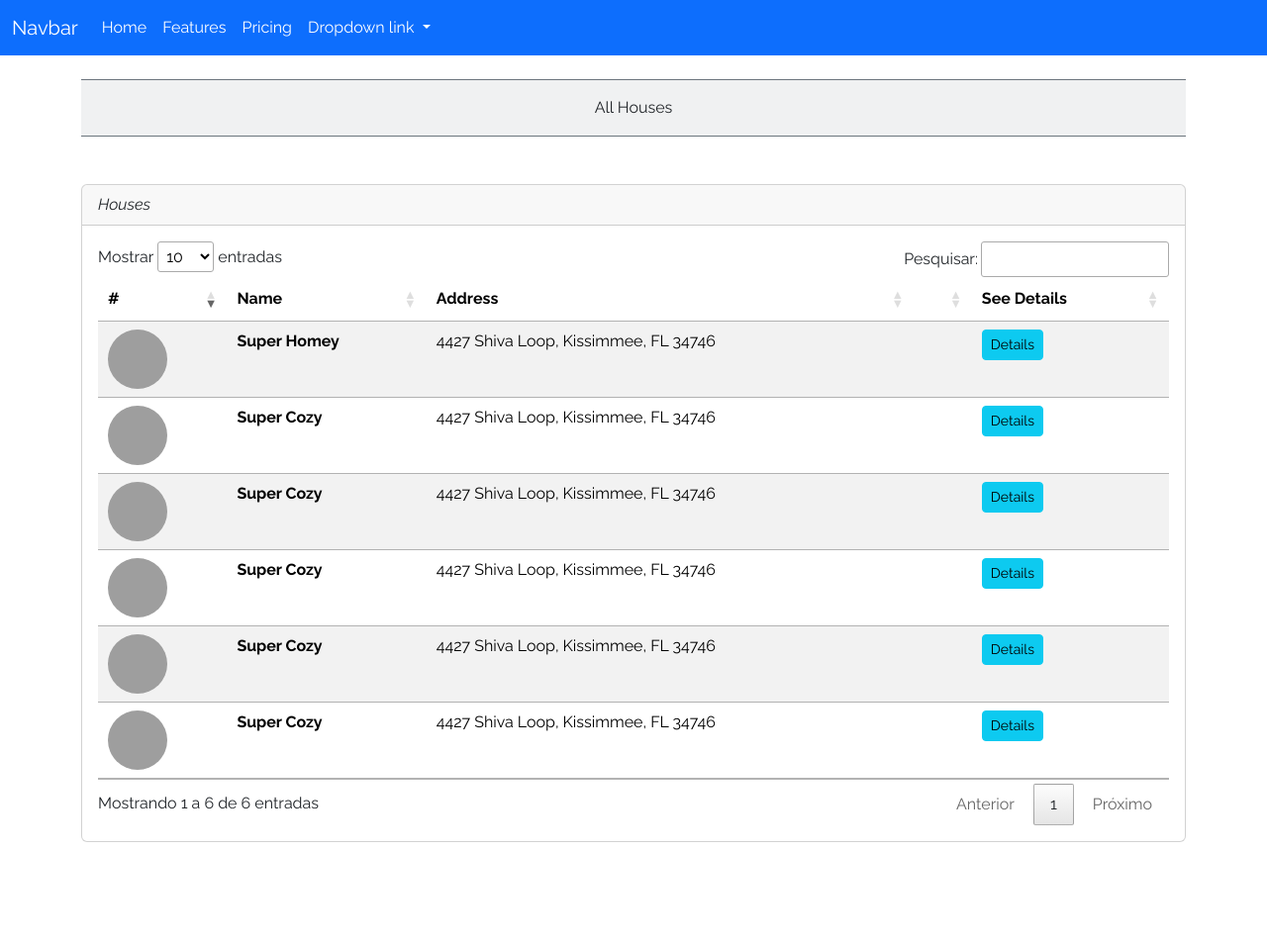
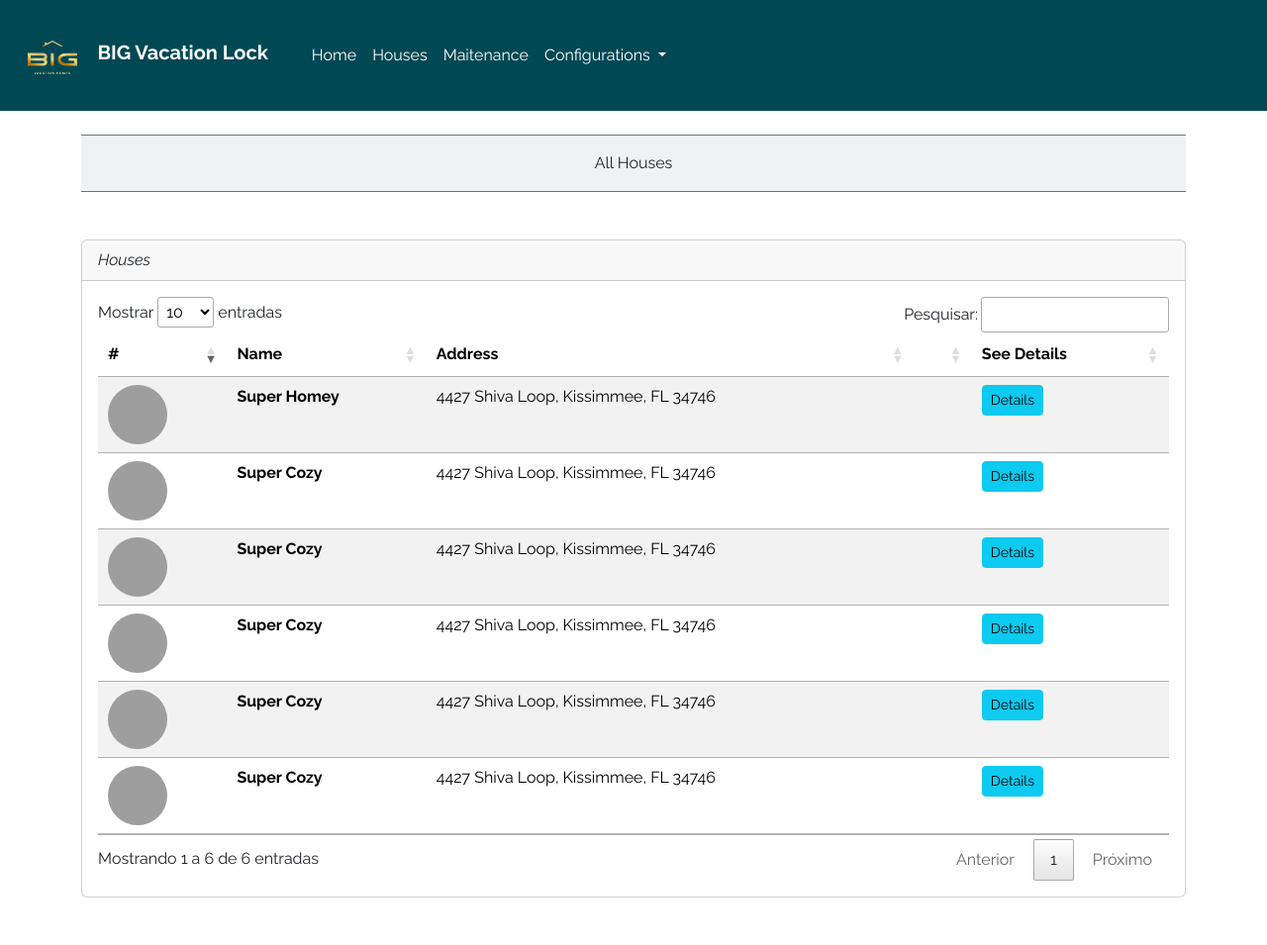
Before and after one commit to luanleandronogueira/bigvacationlock, a PHP site: page /houses.php in a window 1280 px wide. Shown: the whole page at 99% size. Before the commit the page ends 851 px from the top, so only its background shows below. Run offline with PHP 8.4, Linux system fonts and the light colour scheme; data comes from the database, SQL or seed files in the repository; some libraries are stand-ins or nearby versions; grey boxes are pictures that could not be loaded.

Commit message:
houses, layouts and informations

```diff
--- a/assets/css/style.css
+++ b/assets/css/style.css
@@ -2,6 +2,10 @@
 body {
     font-family: "Raleway", sans-serif !important;
 
+}
+.nav1 {
+    padding: 16px !important;
+    background-color: #004854 !important;
 }
 
 nav a {
@@ -11,3 +15,11 @@ nav a {
 nav ul li {
     color: black !important;
 }
+
+.collapse {
+    padding: 20px !important;
+}
+
+.nounderline {
+    list-style-type: none !important;
+  }
--- a/assets/js/script.js
+++ b/assets/js/script.js
@@ -0,0 +1,26 @@
+function copy_text() {
+    // Seleciona o elemento que contém as informações
+    var texto = document.getElementById("information");
+
+    // Cria um elemento textarea temporário
+    var temp = document.createElement("textarea");
+
+    // Adiciona o texto ao elemento temporário
+    temp.value = texto.textContent;
+
+    // Adiciona o elemento temporário ao documento (fora da visualização)
+    document.body.appendChild(temp);
+
+    // Seleciona todo o texto no elemento temporário
+    temp.select();
+
+    // Copia o texto para a área de transferência
+    document.execCommand("copy");
+
+    // Remove o elemento temporário
+    document.body.removeChild(temp);
+
+
+    // Mostra uma mensagem de sucesso (opcional)
+    alert("Copied!");
+}
--- a/controllers/footer.php
+++ b/controllers/footer.php
@@ -1,5 +1,5 @@
 </main>
-<footer>
+<footer class="mt-5">
 
 </footer>
 <script src="assets/js/script.js"></script>
--- a/controllers/header.php
+++ b/controllers/header.php
@@ -20,16 +20,21 @@
 <style>
   /* Adicione um estilo específico para telas menores, como celulares */
   @media (max-width: 767px) {
+
     /* Seletor para a tabela que você deseja adicionar o scroll horizontal */
     .sua-tabela {
       /* Defina a largura máxima da tabela para ativar o scroll horizontal quando necessário */
       max-width: 100%;
       /* Adicione um scroll horizontal quando o conteúdo excede a largura da tabela */
       overflow-x: auto;
-          display: block; /* Adicione display: block para forçar a barra de rolagem horizontal */
+      display: block;
+      /* Adicione display: block para forçar a barra de rolagem horizontal */
     }
+
     /* Opcional: Remova as bordas da tabela para um visual mais limpo */
-        .sua-tabela, .sua-tabela th, .sua-tabela td {
+    .sua-tabela,
+    .sua-tabela th,
+    .sua-tabela td {
       border: none;
     }
   }
@@ -37,9 +42,12 @@
 
 <body>
   <header>
-    <nav class="navbar navbar-expand-lg bg-primary">
+    <nav class="navbar nav1 navbar-expand-lg">
       <div class="container-fluid">
-        <a class="navbar-brand" href="#">Navbar</a>
+        <a class="navbar-brand" href="#">
+          <img src="./assets/images/logo.png" alt="Logo" width="50" height="34" class="d-inline-block align-text-top">
+           <span class="d-none d-lg-inline">&nbsp;&nbsp; <strong>BIG Vacation Lock</strong></span>
+        </a>
         <button class="navbar-toggler" type="button" data-bs-toggle="collapse" data-bs-target="#navbarNavDropdown" aria-controls="navbarNavDropdown" aria-expanded="false" aria-label="Toggle navigation">
           <span class="navbar-toggler-icon"></span>
         </button>
@@ -49,15 +57,15 @@
               <a class="nav-link active" aria-current="page" href="#">Home</a>
             </li>
             <li class="nav-item">
-              <a class="nav-link" href="#">Features</a>
+              <a class="nav-link" href="houses.php">Houses</a>
             </li>
             <li class="nav-item">
-              <a class="nav-link" href="#">Pricing</a>
+              <a class="nav-link" href="#">Maitenance</a>
             </li>
             <div>
               <li class="nav-item dropdown ">
                 <a class="nav-link dropdown-toggle" href="#" role="button" data-bs-toggle="dropdown" aria-expanded="false">
-                  Dropdown link
+                  Configurations
                 </a>
                 <ul class="dropdown-menu">
                   <li><a class="dropdown-item text-dark" href="#">Action</a></li>
--- a/houses.php
+++ b/houses.php
@@ -51,7 +51,7 @@ $houses = $house->call_house();
                                         <td><strong><?=$home['house_name'] ?></strong></td>
                                         <td><?=$home['address_'] ?></td>
                                         <td></td>
-                                        <td><a href="house.php?id=<?=$home['id']?>" class="btn btn-sm btn-info">Details</a></td>
+                                        <td><a href="home.php?id=<?=$home['id']?>" class="btn btn-sm btn-info">Details</a></td>
                                     </tr>
 
                                 <?php } ?>
--- a/providers/classes.php
+++ b/providers/classes.php
@@ -72,6 +72,7 @@ class House implements interface_house{
             $conn = $this->conection->Connect();
             $stmt = $conn->prepare($query);
 
+
             $stmt->execute();
 
             $r = [];
@@ -82,5 +83,23 @@ class House implements interface_house{
         }
     }
 
+    public function call_one_house($id){
+        $query = "SELECT * FROM tb_houses WHERE id = :id";
+
+        try {
+            $conn = $this->conection->Connect();
+            $stmt = $conn->prepare($query);
+            $stmt->bindValue(':id', $id);
+
+            $stmt->execute();
+
+            $r = [];
+            return $r = $stmt->fetch(PDO::FETCH_ASSOC);
+
+        } catch (PDOException $e) {
+            throw new Exception('Erro while insert the object: ' . $e->getMessage());
+        }
+    }
+
 
 }
```
Also changed, not shown: home.php (added, +70 -0 lines), assets/images/houses/4506-Narrative-Ln---Kissimmee--FL-34746.jpeg (added), assets/images/houses/4506-Narrative-Ln---Kissimmee--FL-34746.jpg (added), assets/images/logo.png (added). Lines whose indentation alone changed are shown as unchanged.
